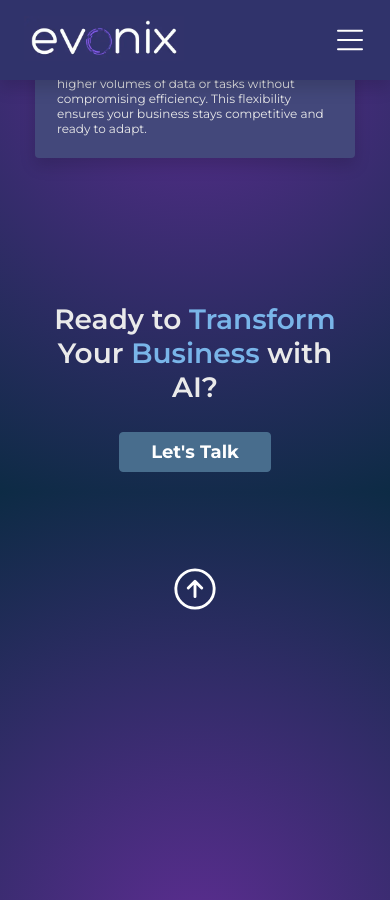
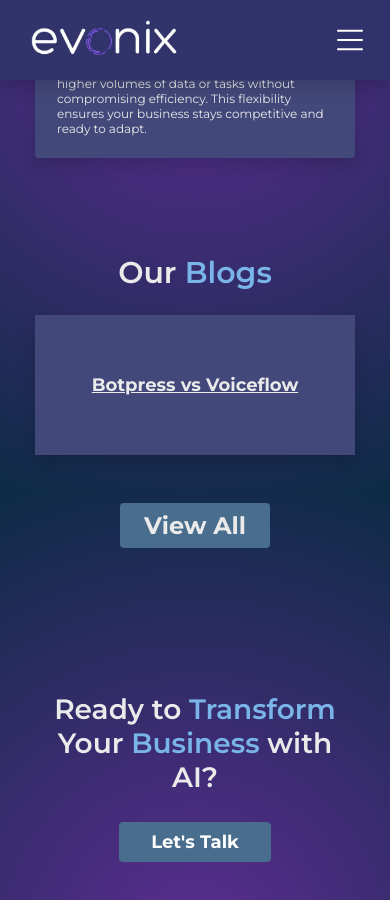
Before and after one commit to EvonixAI/evonixai, a Jekyll site: the page built from index.html, in a window 390 px wide and 900 px high, scrolled down 2208 px. Built offline with Jekyll 4.4.1, drawn with Linux system fonts in a browser that asks for light colours.

Commit message:
Added Blogs to Homepage

```diff
--- a/_layouts/page.html
+++ b/_layouts/page.html
@@ -201,23 +201,31 @@
           <a
             data-aos-duration="1300"
             class="{% if page.url == '/services' %}active{% endif %}"
-            href="services"
+            href="/services"
             >Services</a
           >
         </li>
         <li>
           <a
             data-aos-duration="1400"
+            class="{% if page.url contains '/blogs' %}active{% endif %}"
+            href="/blogs"
+            >Blogs</a
+          >
+        </li>
+        <li>
+          <a
+            data-aos-duration="1500"
             class="{% if page.url == '/about' %}active{% endif %}"
-            href="about"
+            href="/about"
             >About</a
           >
         </li>
         <li>
           <a
-            data-aos-duration="1500"
+            data-aos-duration="1600"
             class="{% if page.url == '/contact' %}active{% endif %}"
-            href="contact"
+            href="/contact"
             >Contact</a
           >
         </li>
--- a/assets/css/index.css
+++ b/assets/css/index.css
@@ -186,27 +186,19 @@
 }
 
 .blogs {
+  margin-top: 6rem;
   display: flex;
   align-items: center;
   justify-content: center;
   max-width: 1000px;
 }
-.blogs .arr {
-  width: 40px;
-  height: 40px;
-  position: absolute;
-  top: 8px;
-  right: 8px;
-  transform: rotate(90deg);
-  transition: 0.25s transform;
-}
 .blog {
   text-align: center;
   display: block;
-  text-decoration: none;
+  text-decoration: underline;
   width: 100%;
   background-color: var(--purple-background);
-  padding: 12px 22px;
+  padding: 12px 26px;
   box-shadow: 0 0.5rem 1rem rgba(0, 0, 0, 0.15);
   margin-top: 24px;
   cursor: url("./assets/cursors/pointer.png"), pointer;
@@ -216,12 +208,10 @@
   justify-content: center;
   transition: 0.25s opacity;
   position: relative;
+  margin-bottom: 2rem;
 }
 .blog:hover {
   opacity: 0.8;
-}
-.blog:hover .arr {
-  transform: rotate(45deg);
 }
 .blog * {
   margin-top: 0;
@@ -238,6 +228,24 @@
 .blog a {
   text-decoration: none;
   color: var(--text);
+}
+.blogs .all-wrapper {
+  margin-top: 3rem;
+  display: flex;
+  justify-content: center;
+}
+.blogs .all {
+  display: block;
+  background-color: var(--btn-primary);
+  text-decoration: none;
+  padding: 8px 24px;
+  font-size: 24px;
+  font-weight: 700;
+  border-radius: 4px;
+  transition: 0.25s;
+}
+.blogs .all:hover {
+  opacity: 0.8;
 }
 
 .cta {
@@ -438,6 +446,9 @@
   .blog {
     padding: 12px 18px;
   }
+  .blog h2 {
+    font-size: 18px;
+  }
   .hero .actions {
     margin-top: 24px;
     flex-direction: column !important;
--- a/index.html
+++ b/index.html
@@ -91,20 +91,20 @@
   </div>
 </section>
 
-<!-- <section class="blogs">
+<section class="blogs">
   <div style="width: 100%;">
     <h1>Our <span class="highlight">Blogs</span></h1>
-    {% for post in site.posts limit:3 %}
-      <a class="blog" href="{{ post.url }}">
-        <h1>{{ post.title }}</h1>
-        <p>{{ post.description }}</p>
+    <div>
+      {% for post in site.posts limit:3 %}
+        <a class="blog" href="{{ post.url }}">
+          <h2>{{ post.title }}</h2>
+        </a>
+      {% endfor %}
+    </div>
 
-        <img class="arr" src="{{ "/assets/img/icons/up.svg"
-      | relative_url }}" alt="open">
-      </a>
-    {% endfor %}
+    <div class="all-wrapper"><a class="all" href="blogs">View All</a></div>
   </div>
-</section> -->
+</section>
 
 <section class="cta">
   <div>
```
Also changed, not shown: _posts/2024-12-15-botpress-vs-voiceflow.md (+1 -1 lines), blogs.html (added, +48 -0 lines).
